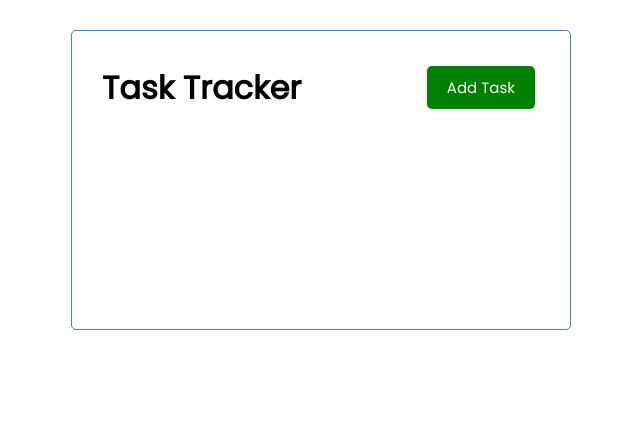
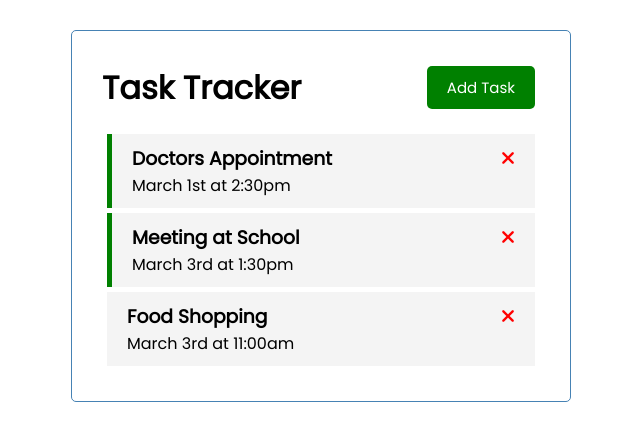
Before and after one commit to dmitriyklyuzov/vue-tasks, a Vue app: page / in a window 1280 px wide. Shown: the top 440 px of the page, without its empty margins (319-959 px from the left). Built offline with nearby package versions, Linux system fonts and the light colour scheme.

Commit message:
Added Task and Tasks components

```diff
--- a/public/index.html
+++ b/public/index.html
@@ -4,6 +4,7 @@
     <meta charset="utf-8">
     <meta http-equiv="X-UA-Compatible" content="IE=edge">
     <meta name="viewport" content="width=device-width,initial-scale=1.0">
+    <link rel="stylesheet" href="https://cdnjs.cloudflare.com/ajax/libs/font-awesome/6.3.0/css/all.min.css" integrity="sha512-SzlrxWUlpfuzQ+pcUCosxcglQRNAq/DZjVsC0lE40xsADsfeQoEypE+enwcOiGjk/bSuGGKHEyjSoQ1zVisanQ==" crossorigin="anonymous" referrerpolicy="no-referrer" />
     <link rel="icon" href="<%= BASE_URL %>favicon.ico">
     <title><%= htmlWebpackPlugin.options.title %></title>
   </head>
--- a/src/App.vue
+++ b/src/App.vue
@@ -1,16 +1,31 @@
 <template>
   <div class="container">
     <Header title="Task Tracker"/>
+    <Tasks v-bind:tasks="tasks" />
   </div>
 </template>
 
 <script>
 import Header from './components/Header'
+import Tasks from './components/Tasks'
 
 export default {
   name: 'App',
   components: {
     Header,
+    Tasks,
+  },
+  data() {
+    return {
+      tasks: []
+    }
+  },
+  created() {
+    this.tasks = [
+      {id:1, text: 'Doctors Appointment', day: 'March 1st at 2:30pm', reminder: true},
+      {id:2, text: 'Meeting at School', day: 'March 3rd at 1:30pm', reminder: true},
+      {id:3, text: 'Food Shopping', day: 'March 3rd at 11:00am', reminder: false}
+    ]
   }
 }
 </script>
--- /dev/null
+++ b/src/components/Task.vue
@@ -0,0 +1,43 @@
+<template>
+    <div :class="['task', task.reminder ? 'reminder' : '']">
+        <h3>
+            {{ task.text }}
+            <i @click="onDelete(task.id)" class="fas fa-times"></i>
+        </h3>
+        <p>{{ task.day }}</p>
+    </div>
+</template>
+
+<script>
+export default {
+    name: 'Task',
+    props: {
+        task: Object
+    },
+    methods: {
+        onDelete(id) {
+            console.log(id)
+        }
+    }
+}
+</script>
+
+<style scope>
+.fas {
+  color: red;
+}
+.task {
+  background: #f4f4f4;
+  margin: 5px;
+  padding: 10px 20px;
+  cursor: pointer;
+}
+.task.reminder {
+  border-left: 5px solid green;
+}
+.task h3 {
+  display: flex;
+  align-items: center;
+  justify-content: space-between;
+}
+</style>
--- /dev/null
+++ b/src/components/Tasks.vue
@@ -0,0 +1,19 @@
+<template>
+    <div :key="task.id" v-for="task in tasks">
+        <Task :task="task" />
+    </div>
+</template>
+
+<script>
+import Task from './Task'
+
+export default {
+    name: 'Tasks',
+    props: {
+        tasks: Array
+    },
+    components: {
+        Task
+    }
+}
+</script>
```
